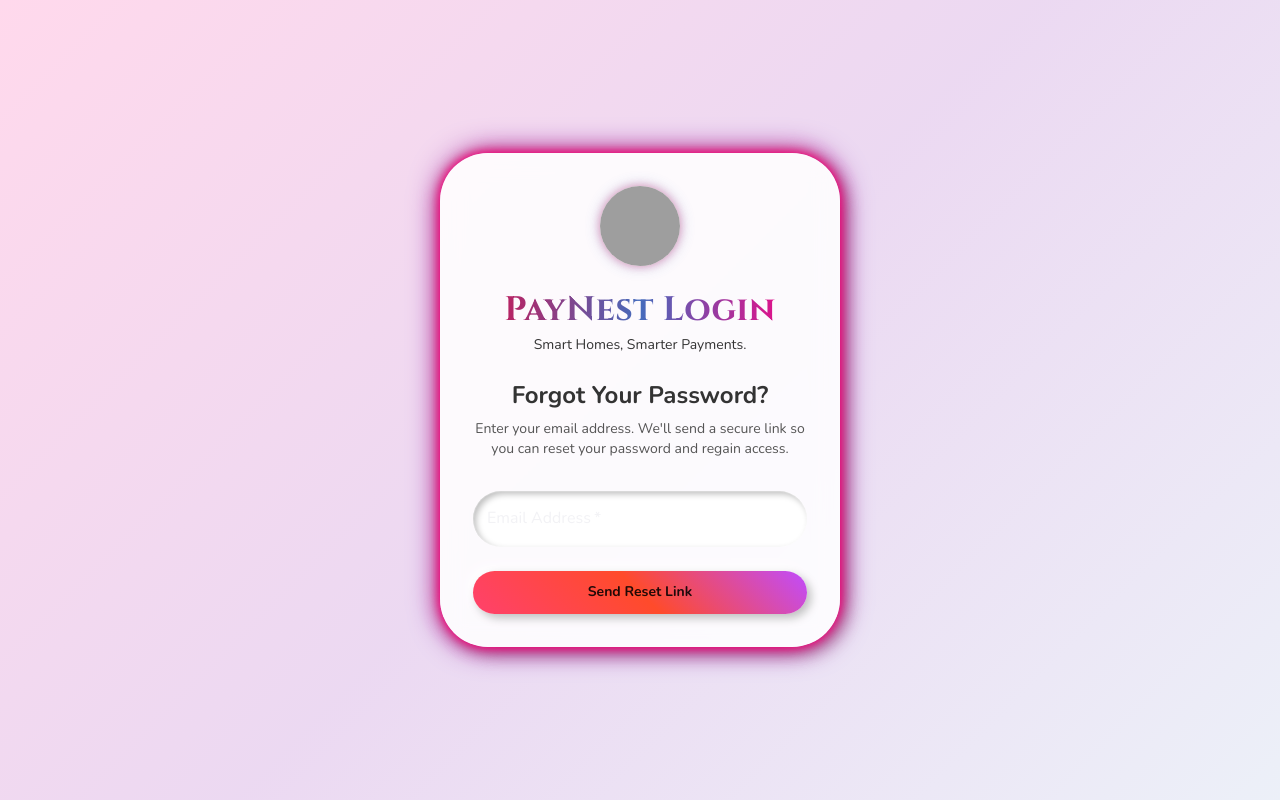
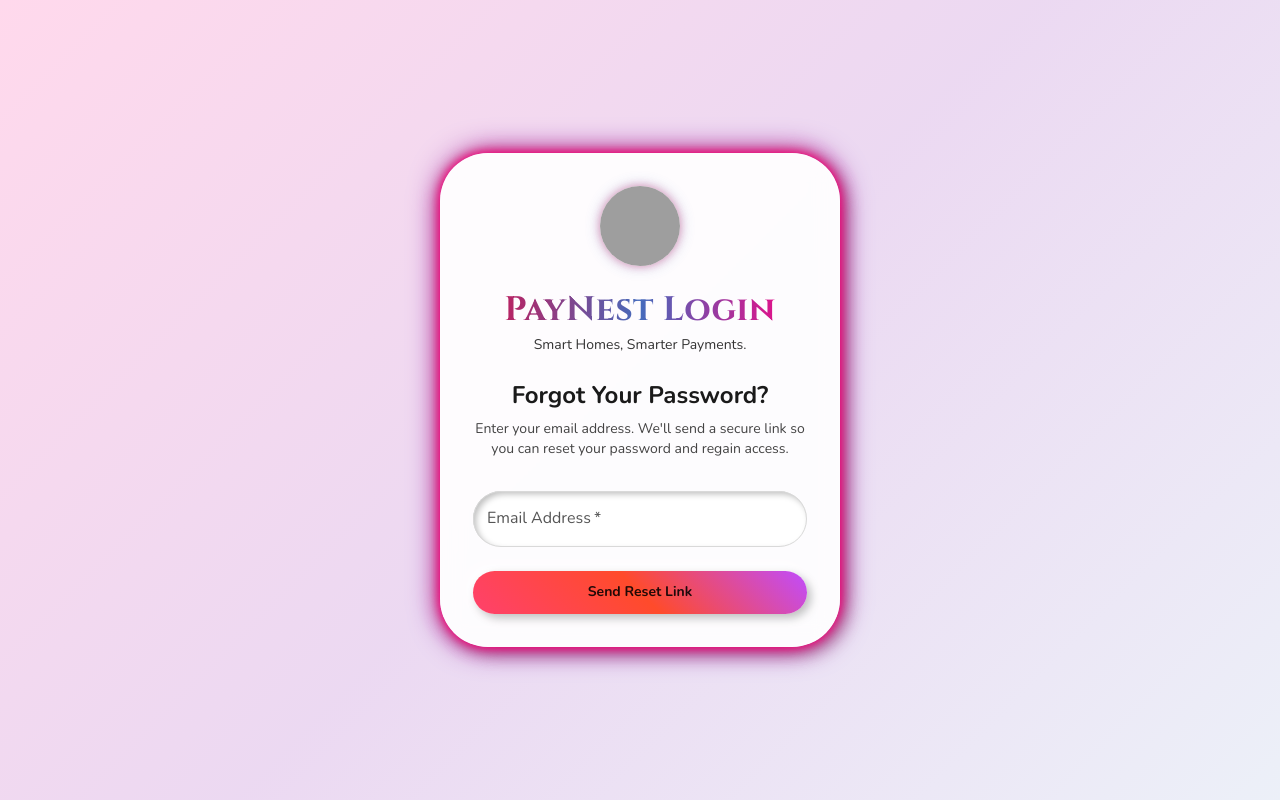
Before and after one commit to Clive-MM/NyumbaSmart, a React (Create React App) app in the folder frontend/: page /forgot-password in a window 1280 px wide. Built offline with nearby package versions, Linux system fonts and the light colour scheme; no server answers; grey boxes are pictures that could not be loaded.

Commit message:
Forgot Password component

```diff
--- a/frontend/src/pages/auth/ForgotPassword.jsx
+++ b/frontend/src/pages/auth/ForgotPassword.jsx
@@ -4,7 +4,6 @@ import {
   Button,
   TextField,
   Typography,
-
   Paper,
   Snackbar,
   Alert,
@@ -22,22 +21,29 @@ const logoUrl =
 const ForgotPassword = () => {
   const [email, setEmail] = useState("");
   const [loading, setLoading] = useState(false);
-    const [snackbar, setSnackbar] = useState({ open: false, message: "", severity: "success" });
-    // const navigate = useNavigate();
+  const [snackbar, setSnackbar] = useState({
+    open: false,
+    message: "",
+    severity: "success",
+  });
 
   const handleSubmit = async (e) => {
     e.preventDefault();
     if (!email) {
-            setSnackbar({ open: true, message: "Please enter your email address.", severity: "error" });
+      setSnackbar({
+        open: true,
+        message: "Please enter your email address.",
+        severity: "error",
+      });
       return;
     }
-
     try {
       setLoading(true);
       const response = await axios.post(`${API_URL}/forgot-password`, { email });
       setSnackbar({
         open: true,
-                message: response.data.message || "Check your email for a password reset link.",
+        message:
+          response.data.message || "Check your email for a password reset link.",
         severity: "success",
       });
       setEmail("");
@@ -57,7 +63,7 @@ const ForgotPassword = () => {
       sx={{
         position: "relative",
         minHeight: "100vh",
-                backgroundColor: "#fff", // or "white"
+        backgroundColor: "#fff",
         display: "flex",
         justifyContent: "center",
         alignItems: "center",
@@ -89,8 +95,9 @@ const ForgotPassword = () => {
             p: 4,
             width: { xs: "90vw", sm: 400 },
             borderRadius: 4,
-                        background: "rgba(255, 255, 255, 0.85)",
+            background: "rgba(255, 255, 255, 0.9)",
             backdropFilter: "blur(12px)",
+            color: "#111", // base text color for the card
             boxShadow:
               "0 0 10px #FF0080, 0 0 20px #D4124E, 0 0 30px #7E00A6, 8px 8px 16px #bebebe, -8px -8px 16px #ffffff",
           }}
@@ -121,11 +128,9 @@ const ForgotPassword = () => {
                 fontWeight="bold"
                 sx={{
                   mb: 0.5,
-                                    background:
-                                        "linear-gradient(to right, #D4124E, #456BBC, #FF0080)",
+                  background: "linear-gradient(to right, #D4124E, #456BBC, #FF0080)",
                   WebkitBackgroundClip: "text",
                   WebkitTextFillColor: "transparent",
-                                    transition: "all 0.3s",
                 }}
               >
                 PayNest Login
@@ -135,10 +140,6 @@ const ForgotPassword = () => {
                 sx={{
                   color: "#333",
                   fontWeight: 500,
-                                    transition: "color 0.3s",
-                                    "&:hover": {
-                                        color: "#D4124E",
-                                    },
                 }}
               >
                 Smart Homes, Smarter Payments.
@@ -150,13 +151,14 @@ const ForgotPassword = () => {
             variant="h5"
             align="center"
             gutterBottom
-                        sx={{ fontWeight: "bold", color: "#333", mb: 1 }}
+            sx={{ fontWeight: "bold", color: "#1a1a1a", mb: 1 }}
           >
             Forgot Your Password?
           </Typography>
 
-                    <Typography variant="body2" align="center" sx={{ mb: 2, color: "#555" }}>
-                        Enter your email address. We'll send a secure link so you can reset your password and regain access.
+          <Typography variant="body2" align="center" sx={{ mb: 2, color: "#444" }}>
+            Enter your email address. We'll send a secure link so you can reset your
+            password and regain access.
           </Typography>
 
           <Box component="form" onSubmit={handleSubmit}>
@@ -175,6 +177,29 @@ const ForgotPassword = () => {
                   boxShadow:
                     "inset 3px 3px 6px #bebebe, inset -3px -3px 6px #ffffff",
                 },
+                // 🔽 make the text/placeholder/label clearly visible
+                "& .MuiInputBase-input": {
+                  color: "#111", // typed text
+                },
+                "& .MuiInputBase-input::placeholder": {
+                  color: "#666",
+                  opacity: 1,
+                },
+                "& .MuiInputLabel-root": {
+                  color: "#555", // label default
+                },
+                "& .MuiInputLabel-root.Mui-focused": {
+                  color: "#D4124E", // label when focused
+                },
+                "& .MuiOutlinedInput-notchedOutline": {
+                  borderColor: "#d9d9d9",
+                },
+                "&:hover .MuiOutlinedInput-notchedOutline": {
+                  borderColor: "#C04CFD",
+                },
+                "& .MuiOutlinedInput-root.Mui-focused .MuiOutlinedInput-notchedOutline": {
+                  borderColor: "#456BBC",
+                },
               }}
             />
 
@@ -185,21 +210,17 @@ const ForgotPassword = () => {
               sx={{
                 mt: 2,
                 py: 1.2,
-                                background:
-                                    "linear-gradient(45deg, #FF416C, #FF4B2B, #C04CFD)",
+                background: "linear-gradient(45deg, #FF416C, #FF4B2B, #C04CFD)",
                 fontWeight: "bold",
                 borderRadius: 3,
-                                boxShadow:
-                                    "4px 4px 10px #bebebe, -4px -4px 10px #ffffff",
+                boxShadow: "4px 4px 10px #bebebe, -4px -4px 10px #ffffff",
                 transition: "transform 0.3s ease",
-                                "&:hover": {
-                                    transform: "scale(1.03)",
-                                },
+                "&:hover": { transform: "scale(1.03)" },
               }}
               disabled={loading}
-                            startIcon={loading && (
-                                <CircularProgress size={20} sx={{ color: "white" }} />
-                            )}
+              startIcon={
+                loading && <CircularProgress size={20} sx={{ color: "white" }} />
+              }
             >
               {loading ? "Sending..." : "Send Reset Link"}
             </Button>
```
Lines whose indentation alone changed are shown as unchanged.
